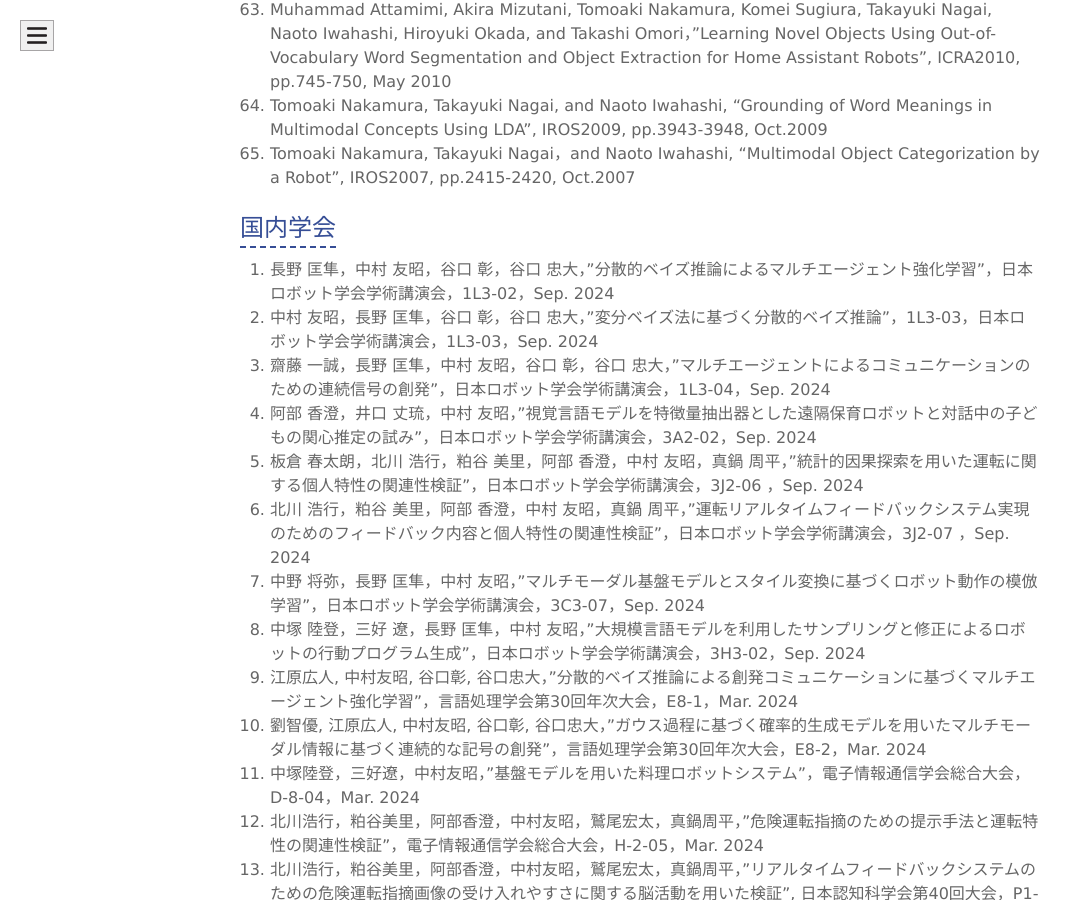
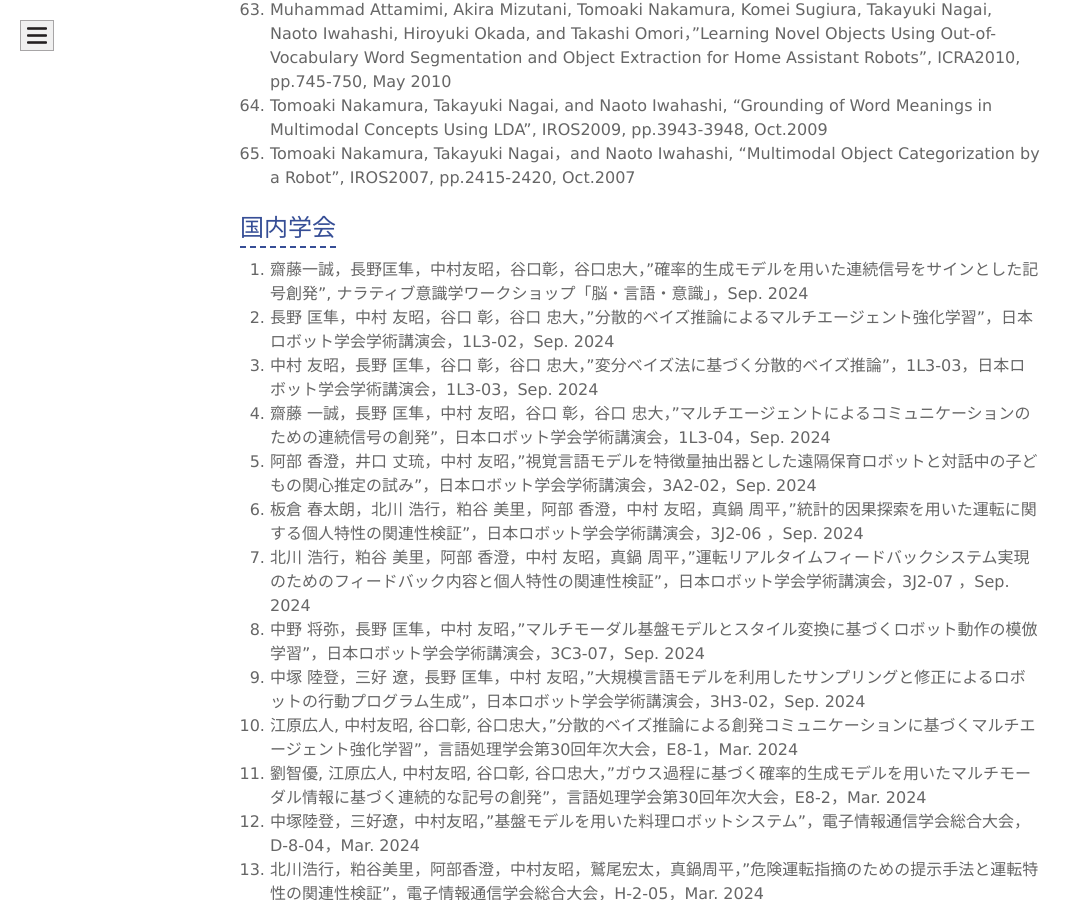
Before and after one commit to naka-lab/naka-lab.github.io, a Jekyll site: the page built from subpages/pub.md, in a window 1280 px wide and 900 px high, scrolled down 9746 px. Shown: the whole window, without its empty margins (0-1082 px from the left). Built offline with Jekyll 4.4.1, drawn with Linux system fonts in a browser that asks for light colours.

Commit message:
Update pub.md

```diff
--- a/subpages/pub.md
+++ b/subpages/pub.md
@@ -158,6 +158,7 @@ Signal Processing, pp. 13-16, Feb. 2020
 
 
 ## 国内学会
+1. 齋藤一誠，長野匡隼，中村友昭，谷口彰，谷口忠大，"確率的生成モデルを用いた連続信号をサインとした記号創発", ナラティブ意識学ワークショップ「脳・言語・意識」，Sep. 2024
 1. 長野 匡隼，中村 友昭，谷口 彰，谷口 忠大，"分散的ベイズ推論によるマルチエージェント強化学習"，日本ロボット学会学術講演会，1L3-02，Sep. 2024
 1. 中村 友昭，長野 匡隼，谷口 彰，谷口 忠大，"変分ベイズ法に基づく分散的ベイズ推論"，1L3-03，日本ロボット学会学術講演会，1L3-03，Sep. 2024
 1. 齋藤 一誠，長野 匡隼，中村 友昭，谷口 彰，谷口 忠大，"マルチエージェントによるコミュニケーションのための連続信号の創発"，日本ロボット学会学術講演会，1L3-04，Sep. 2024
```
